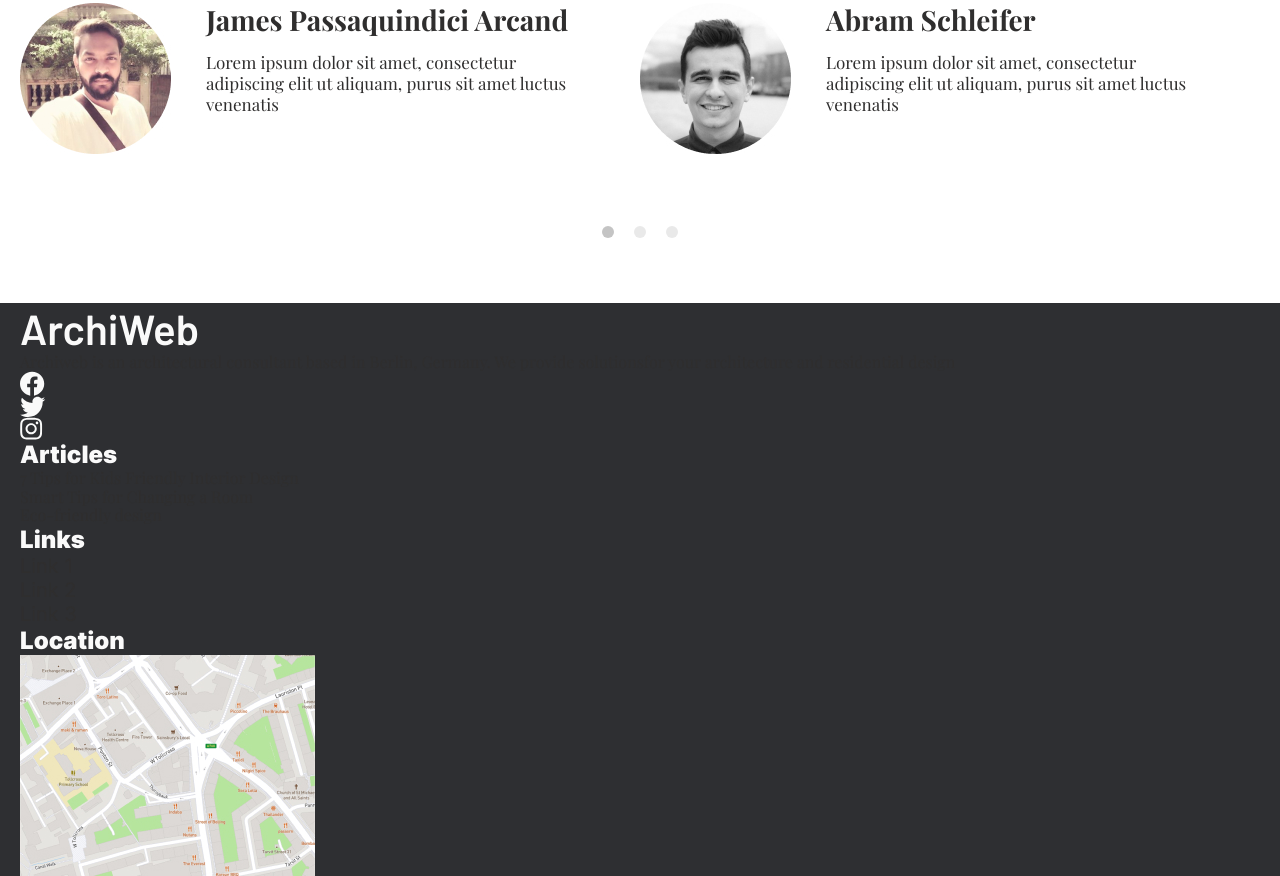
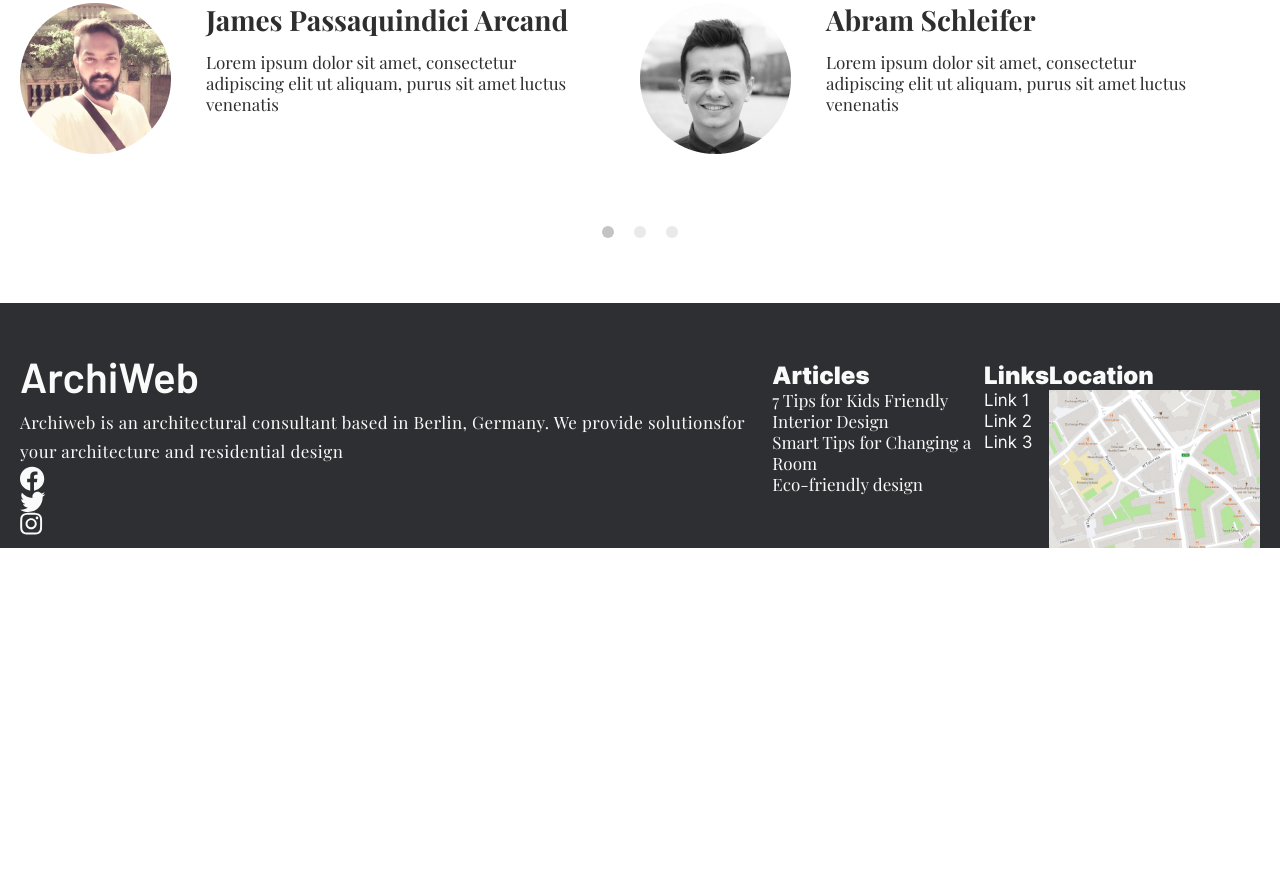
Before and after one commit to andkvl/archi-web, a plain HTML site: page index.html in a window 1280 px wide. Shown: the part 3018-3894 px from the top of the page. After the commit the page ends 3566 px from the top, so only its background shows below. Drawn offline with Linux system fonts and the light colour scheme.

Commit message:
beggining footer

```diff
--- a/src/css/scss/layouts/_footer.scss
+++ b/src/css/scss/layouts/_footer.scss
@@ -1,3 +1,60 @@
 .footer {
     background-color: $bg-footer;
 }
+
+.footer__container {
+    display: flex;
+    padding-top: 48px;
+    color: $color-light;
+    font-family: $font-extra;
+    @include font (1.7, 2.1);
+    a {
+        color: inherit;
+        @include font (1.7, 2.1);
+    }
+}
+.footer__primary {
+    // @include flex (0, 1, 282px);
+}
+.footer__title {
+    margin-bottom: 7px;
+}
+.title {
+}
+.title_light {
+}
+.footer__text {
+    letter-spacing: 0.45px;
+    line-height: 2.9rem;
+}
+.footer__social {
+}
+.social {
+}
+.social__item {
+}
+.social__item_facebook {
+}
+.social__item_twitter {
+}
+.social__item_instagram {
+}
+.footer__articles {
+}
+.footer__label {
+    margin-top: 10px;
+}
+.footer__heading {
+}
+.footer__links {
+}
+.footer__menu {
+}
+.menu-footer__list {
+}
+.menu-footer__item {
+}
+.menu-footer__link {
+}
+.footer__location {
+}
```
Also changed, not shown: src/css/main.css, 1 other file.
